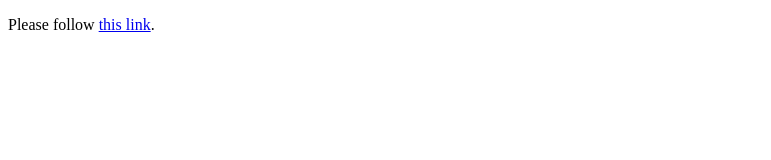
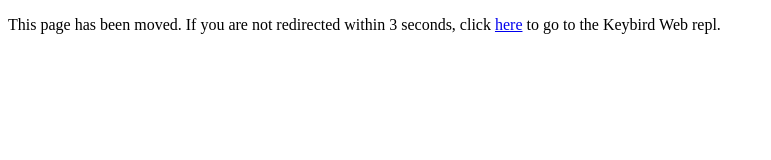
Before and after one commit to AndrewJVella/Keybird-Password-Manager, a plain HTML site: page index.html in a window 1280 px wide. Shown: the whole page, without its empty margins (0-771 px from the left). Drawn offline with Linux system fonts and the light colour scheme.

Commit message:
Update index.html

```diff
--- a/index.html
+++ b/index.html
@@ -1,9 +1,11 @@
 <!DOCTYPE html>
 <html>
-  <head>
-    <meta http-equiv="refresh" content="7; url='https://replit.com/@PixelatedStarfish/Keybird-Password-Manager-Web?v=1'" />
-  </head>
-  <body>
-    <p>Please follow <a href="https://replit.com/@PixelatedStarfish/Keybird-Password-Manager-Web?v=1">this link</a>.</p>
-  </body>
+    <head>
+        <title>Old Page</title>
+     <meta charset="UTF-8" />
+     <meta http-equiv="refresh" content="3; https://replit.com/@PixelatedStarfish/Keybird-Password-Manager-Web?v=1" />
+   </head>
+   <body>
+     <p>This page has been moved. If you are not redirected within 3 seconds, click <a href="https://replit.com/@PixelatedStarfish/Keybird-Password-Manager-Web?v=1">here</a> to go to the Keybird Web repl.</p>
+   </body>
 </html>
```
